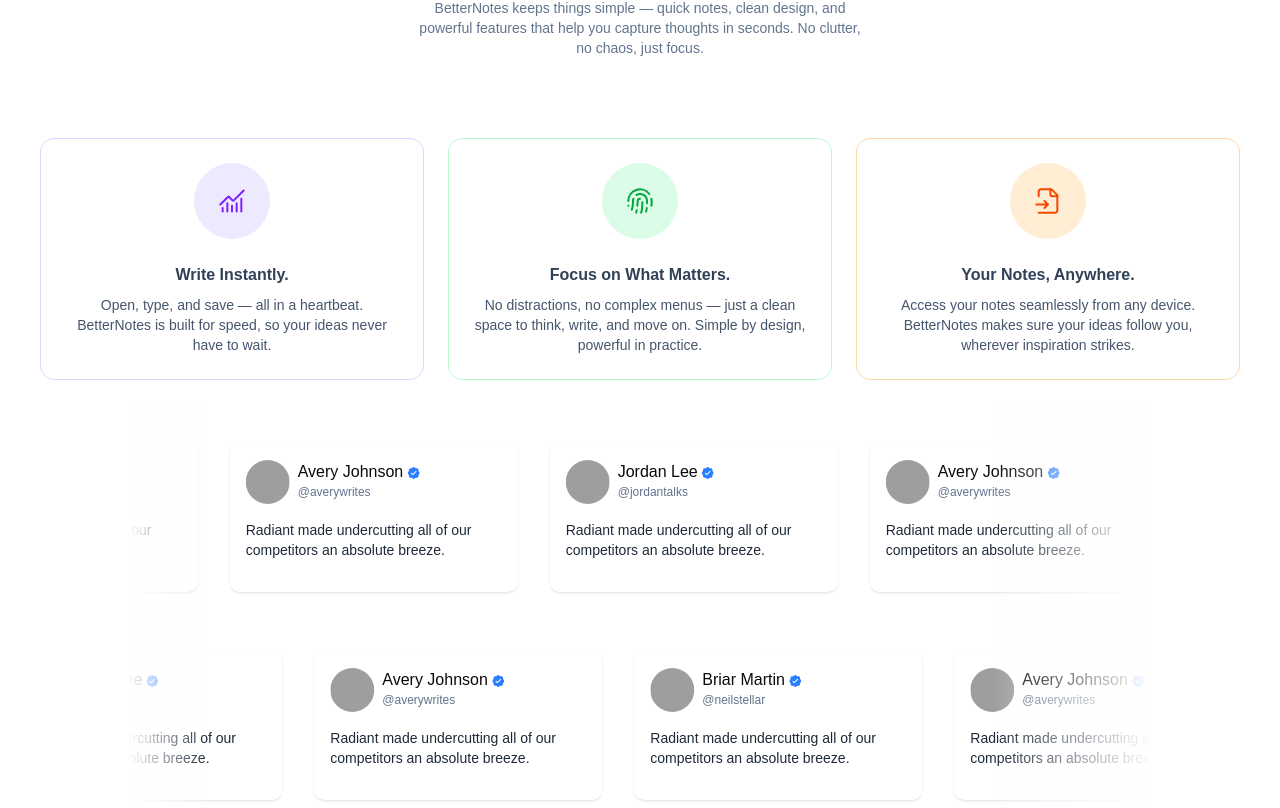
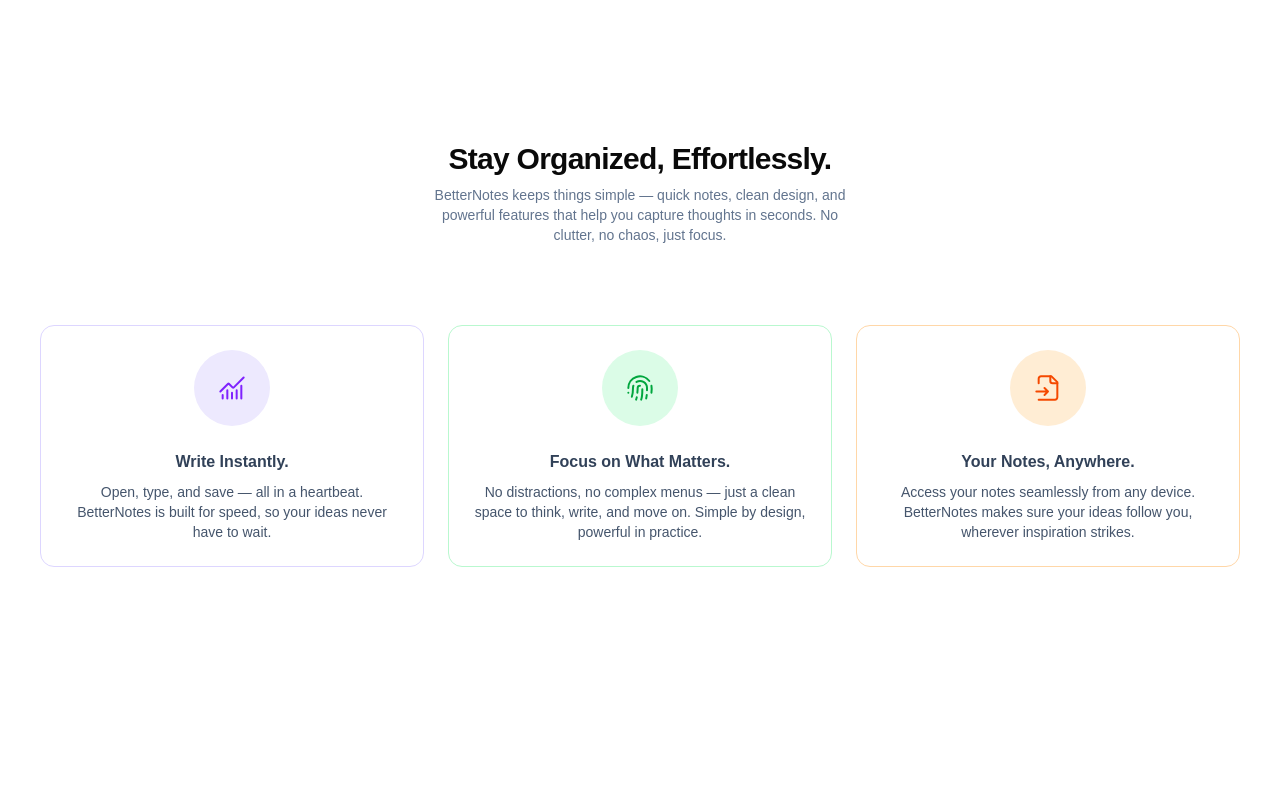
Before and after one commit to heykaran77/betterNotes, a React (Vite) app: page / in a window 1280 px wide. Shown: the part 812-1620 px from the top of the page. Built offline with nearby package versions, Linux system fonts and the light colour scheme; grey boxes are pictures that could not be loaded.

Commit message:
fix testimonial responsiveness

```diff
--- a/src/components/Features.jsx
+++ b/src/components/Features.jsx
@@ -2,14 +2,17 @@
 
 const Features = () => {
   return (
-    <div className="my-6" id="features">
-      <h1 className="text-3xl font-semibold text-center mx-auto">
+    <div
+      className="my-6 flex items-center justify-center w-full h-screen"
+      id="features">
+      <div>
+        <h1 className="text-3xl font-semibold text-center mx-auto tracking-tight">
           Stay Organized, Effortlessly.
         </h1>
-      <p className="text-sm text-slate-500 text-center mt-2 max-w-md mx-auto">
+        <p className="text-xs md:text-sm text-slate-500 text-center mt-2 max-w-md mx-auto px-2">
           BetterNotes keeps things simple — quick notes, clean design, and
-        powerful features that help you capture thoughts in seconds. No clutter,
-        no chaos, just focus.
+          powerful features that help you capture thoughts in seconds. No
+          clutter, no chaos, just focus.
         </p>
 
         <div className="flex items-center justify-center flex-wrap gap-6 mt-20 px-4 md:px-0">
@@ -110,6 +113,7 @@
           </div>
         </div>
       </div>
+    </div>
   );
 };
 
--- a/src/components/Hero.jsx
+++ b/src/components/Hero.jsx
@@ -54,8 +54,8 @@
               fill="none"
               stroke="currentColor"
               strokeWidth="2"
-              stroke-linecap="round"
-              stroke-linejoin="round">
+              strokeLinecap="round"
+              strokeLinejoin="round">
               <path d="M18 6 6 18" />
               <path d="m6 6 12 12" />
             </svg>
@@ -78,8 +78,8 @@
             fill="none"
             stroke="currentColor"
             strokeWidth="2"
-            stroke-linecap="round"
-            stroke-linejoin="round">
+            strokeLinecap="round"
+            strokeLinejoin="round">
             <path d="M4 12h16" />
             <path d="M4 18h16" />
             <path d="M4 6h16" />
@@ -93,7 +93,7 @@
           Quiet. Focused. Beautiful.
         </button>
       </div>
-      <h5 className="text-3xl md:text-7xl max-w-[850px] text-center mx-auto mt-8 tracking-tighter font-bold">
+      <h5 className="text-2xl md:text-7xl max-w-[850px] text-center mx-auto mt-8 tracking-tighter font-bold px-4 md:px-0">
         Write. Remember. Refine. BetterNotes does the rest.
       </h5>
 
--- a/src/components/Home.jsx
+++ b/src/components/Home.jsx
@@ -8,7 +8,9 @@
     <>
       <Hero />
       <Features />
-      <Testimonials />
+      <div className="flex items-center justify-center w-full min-h-screen bg-white px-4">
+        <Testimonials />
+      </div>
     </>
   );
 };
--- a/src/components/Testimonials.jsx
+++ b/src/components/Testimonials.jsx
@@ -61,7 +61,9 @@
     </div>
   );
   return (
-    <div id="reviews">
+    <div
+      id="reviews"
+      className="flex flex-col w-full items-center justify-center min-h-screen text-center px-4">
       <style>{`
             @keyframes marqueeScroll {
                 0% { transform: translateX(0%); }
@@ -77,7 +79,6 @@
             }
         `}</style>
 
-      <div>
       <div className="marquee-row w-full mx-auto max-w-5xl overflow-hidden relative">
         <div className="absolute left-0 top-0 h-full w-20 z-10 pointer-events-none bg-gradient-to-r from-white to-transparent"></div>
         <div className="marquee-inner flex transform-gpu min-w-[200%] pt-10 pb-5">
@@ -98,7 +99,6 @@
         <div className="absolute right-0 top-0 h-full w-20 md:w-40 z-10 pointer-events-none bg-gradient-to-l from-white to-transparent"></div>
       </div>
     </div>
-    </div>
   );
 };
 
```
Lines whose indentation alone changed are shown as unchanged.
